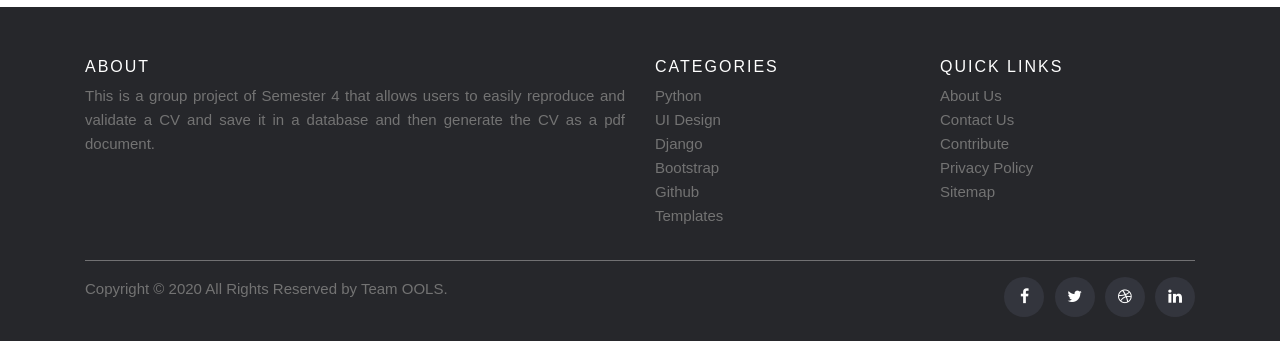
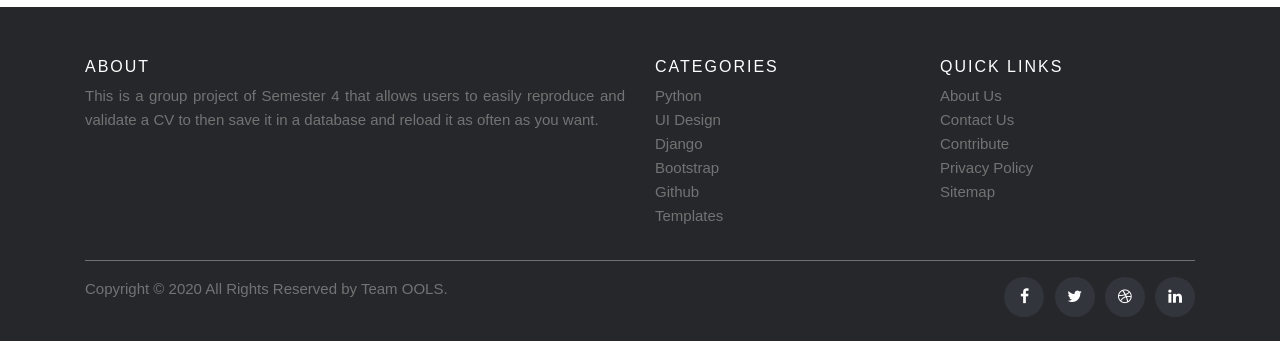
Before and after one commit to baudouinken/pythonProjekt_Online_Cv_generator, a Django app: page /aboutUs/ in a window 1280 px wide. Shown: the part 793-1134 px from the top of the page. Run offline with Django 3.2, Linux system fonts and the light colour scheme; some libraries are stand-ins or nearby versions.

Commit message:
few fixes

```diff
--- a/cvsite/views.py
+++ b/cvsite/views.py
@@ -81,19 +81,6 @@ def get_cv_generator(request, pk=None):
                    'education': Education.objects.filter(data=data),
                    'form': form,
                    'cv': cv})
-
-
-def save_cv(request):
-    return render(request, 'home.html', {'form': "d"})
-    # formdata = request.POST
-    # print(formdata.get('html'))
-    #
-    # config = pdfkit.configuration(
-    #     wkhtmltopdf='D:\\Benutzer\\Norman\\Uni\\Semester4\\Objektorientierte Skriptsprachen\\Semesterprojekt\\pythonProjekt_Online_Cv_generator\\cvsite\\wkhtmltopdf\\bin\\wkhtmltopdf.exe')
-    #
-    # pdfkit.from_string(formdata.get('html'), 'out.pdf', configuration=config)
-    # pdf = open("out.pdf")
-    # HttpResponse(pdf.read(), content_type='application/pdf')
 
 
 def signup_view(request):
--- a/templates/base.html
+++ b/templates/base.html
@@ -309,7 +309,7 @@
             <div class="col-sm-12 col-md-6">
                 <h6>About</h6>
                 <p class="text-justify">This is a group project of Semester 4 that allows users to easily
-                    reproduce and validate a CV and save it in a database and then generate the CV as a pdf document.
+                    reproduce and validate a CV to then save it in a database and reload it as often as you want.
                 </p>
             </div>
 
```
Also changed, not shown: 5 other files.
